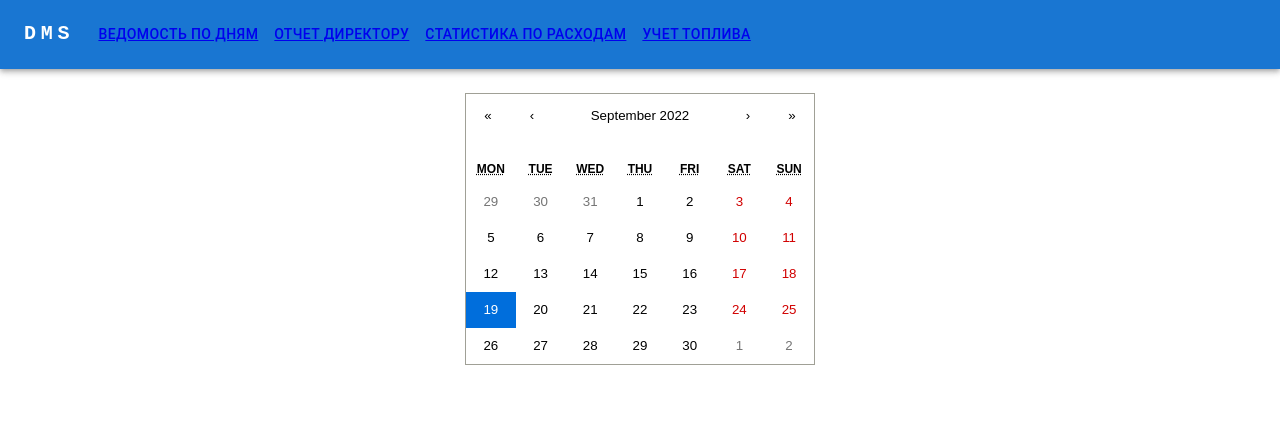
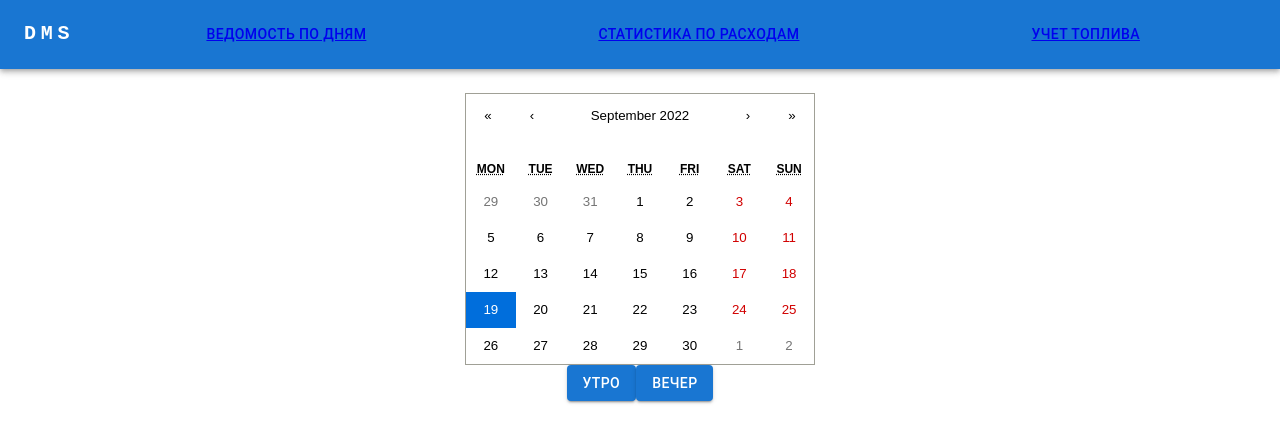
Before and after one commit to nastyasap/dms_work, a React (Create React App) app: page / in a window 1280 px wide. Shown: the top 442 px of the page. Built offline with nearby package versions, Linux system fonts and the light colour scheme.

Commit message:
navBar added

```diff
--- a/src/App/App.tsx
+++ b/src/App/App.tsx
@@ -1,9 +1,9 @@
 import React from 'react';
 import './App.css';
-import {DailyTable} from '../components/Table/DailyTable';
 import {CalendarWithData} from '../components/Calendar/Calendar';
-import { Routes, Route } from 'react-router-dom';
+import {Route, Routes} from 'react-router-dom';
 import {AppNavBar} from '../components/AppBar/AppNavBar';
+import {TableContainer} from '../components/Table/TableContainer';
 
 export const App = () => {
     return (
@@ -11,7 +11,7 @@ export const App = () => {
             <AppNavBar/>
             <Routes>
                 <Route path={'/'} element={<CalendarWithData/>}/>
-                <Route path={'/dailyTable:date:isMorning'} element={<DailyTable/>}/>
+                <Route path={'/dailyTable:date:isMorning'} element={<TableContainer/>}/>
             </Routes>
         </div>
     );
--- a/src/components/AppBar/AppNavBar.tsx
+++ b/src/components/AppBar/AppNavBar.tsx
@@ -10,7 +10,6 @@ import {NavLink} from "react-router-dom";
 
 const pages = [
     <NavLink to="/">Ведомость по дням</NavLink>,
-    <NavLink to="/">Отчет директору</NavLink>,
     <NavLink to="/">Статистика по расходам</NavLink>,
     <NavLink to="/">Учет топлива</NavLink>];
 
@@ -37,7 +36,7 @@ export const AppNavBar = () => {
                         DMS
                     </Typography>
 
-                    <Box sx={{flexGrow: 1, display: {xs: 'inherit', md: 'flex'}}}>
+                    <Box sx={{flexGrow: 1, display: 'flex', justifyContent: 'space-around'}}>
                         {pages.map((page, key) => (
                             <Button
                                 key={key}
--- a/src/components/Calendar/Calendar.tsx
+++ b/src/components/Calendar/Calendar.tsx
@@ -3,26 +3,24 @@ import Calendar from 'react-calendar';
 import s from './Calendar.module.scss'
 import 'react-calendar/dist/Calendar.css'
 import {useNavigate} from 'react-router-dom';
+import Button from '@mui/material/Button';
 
 export const CalendarWithData = () => {
     const navigate = useNavigate()
-    const [editMode, setEditMode] = useState(false)
     const [value, onChange] = useState(new Date());
+    const date = value.getFullYear() + '-' + value.getMonth() + '-' + value.getDay()
 
     const onChangeHandler = () => {
         onChange(value)
-        setEditMode(!editMode)
-
     }
     return (
         <div className={s.container}>
-            <Calendar  onChange={onChangeHandler} value={value} calendarType={'ISO 8601'}/>
-            {editMode &&
+            <Calendar  onChange={onChange} value={value} calendarType={'ISO 8601'}/>
                 <div>
-                    <button onClick={() => navigate(`/dailyTable:${value}:1`)}>Утро</button>
-                    <button onClick={() => navigate(`/dailyTable:${value}:0`)}>Вечер</button>
+                    <Button variant={'contained'} onClick={() => navigate(`/dailyTable${value}1`)}>Утро</Button>
+                    <Button variant={'contained'} onClick={() => navigate(`/dailyTable${date}0`)}>Вечер</Button>
                 </div>
-            }
+
         </div>
     );
 }
--- a/src/components/Table/EditableTableRow/EditableTableRow.tsx
+++ b/src/components/Table/DailyTable/EditableTableRow/EditableTableRow.tsx
@@ -1,7 +1,7 @@
-import {EditableSpan} from '../../../common/EditableSpan/EditableSpan';
+import {EditableSpan} from '../../../../common/EditableSpan/EditableSpan';
 import * as React from 'react';
 import {KeyboardEvent} from 'react';
-import {DailyTableRow} from '../../../api/api';
+import {DailyTableRow} from '../../../../api/api';
 import {StyledTableCell, StyledTableRow} from '../StyledTable';
 
 interface Props {
--- /dev/null
+++ b/src/components/Table/TableContainer.tsx
@@ -0,0 +1,12 @@
+import {DailyTable} from './DailyTable/DailyTable';
+import {useParams} from 'react-router-dom';
+
+export const TableContainer = () => {
+    const {date, isMorning} = useParams()
+    return (
+        <div>
+            {date}
+            <DailyTable/>
+        </div>
+    )
+}
```
Also changed, not shown: src/components/Table/DailyTable/DailyTable.tsx (renamed from src/components/Table/DailyTable.tsx, +4 -4 lines), src/components/Table/DailyTable/StyledTable.tsx (renamed from src/components/Table/StyledTable.tsx).
